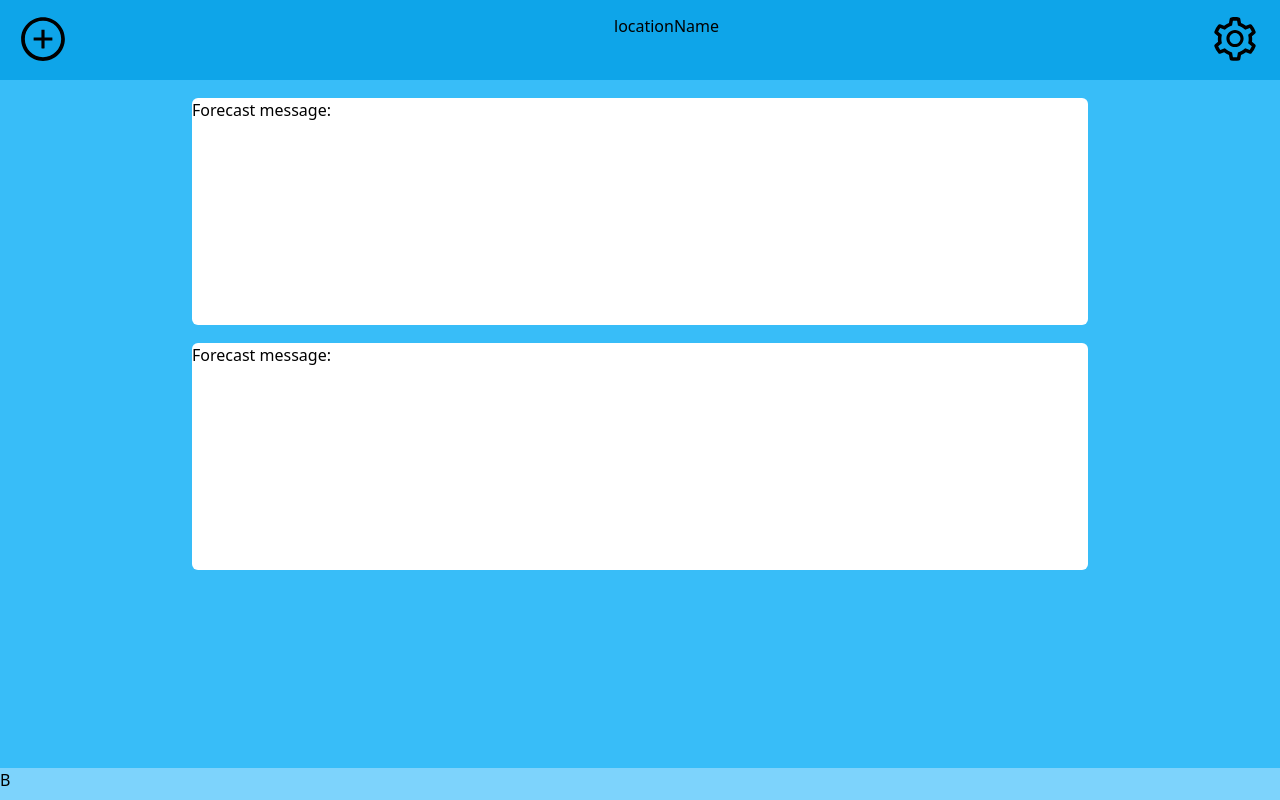
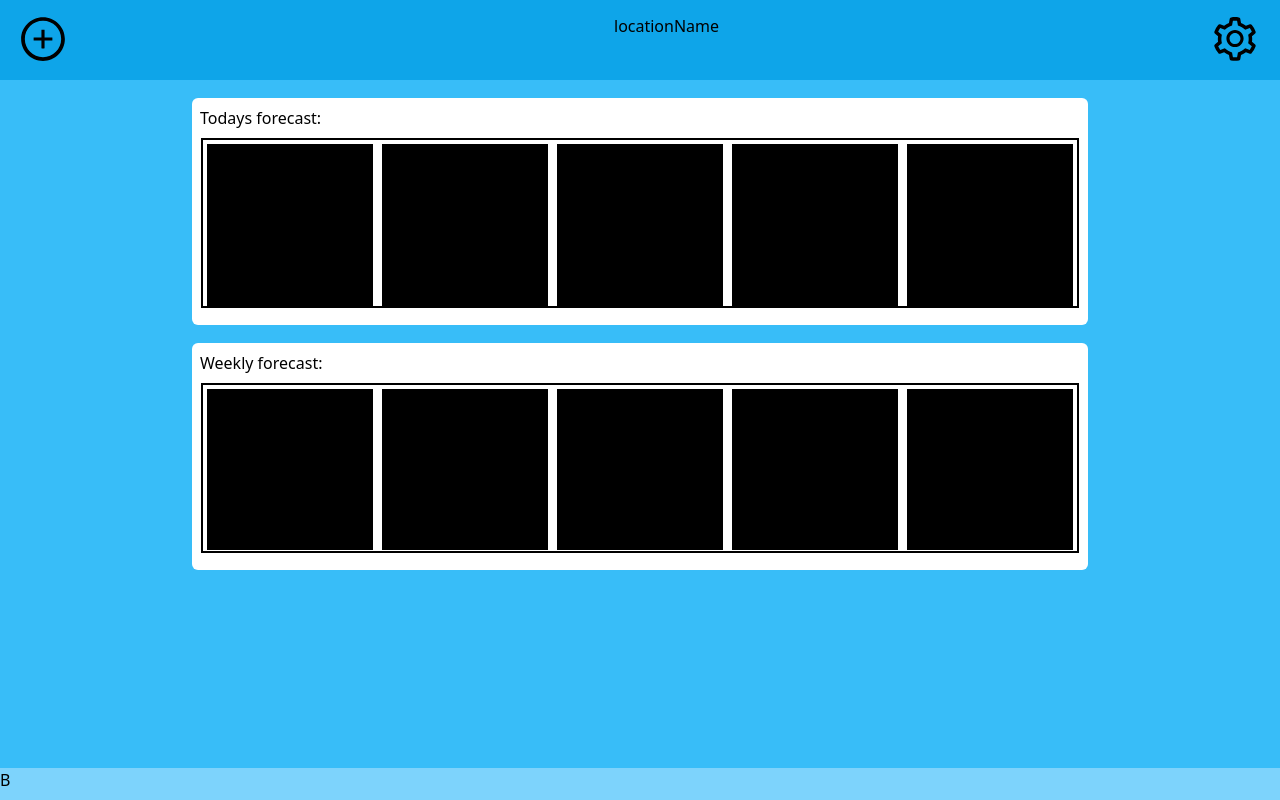
Before and after one commit to AtlantasLTU/weather-app, a Next.js app: page / in a window 1280 px wide. Built offline with nearby package versions, Linux system fonts and the light colour scheme.

Commit message:
9/5/2023 mid-day

```diff
--- a/src/app/forecast.tsx
+++ b/src/app/forecast.tsx
@@ -1,6 +1,16 @@
-const Forecast = () => {
+import ForecastDay from "./forecastDay";
+
+const Forecast = (props: any) => {
     return(
-        <div className="bg-white w-full h-[33%] border-solid rounded-md relative mt-[2%]"><h1>Forecast message:</h1></div>
+        <div className="bg-white w-full h-[33%] border-solid rounded-md relative mt-[2%]"><h1 className="m-2">{props.day} forecast:</h1>
+            <div className="ml-[1%] h-[75%] w-[98%] border-solid border-black border-2 overflow-y-hidden overflow-x-auto flex flex-row">
+                <ForecastDay/>
+                <ForecastDay/>
+                <ForecastDay/>
+                <ForecastDay/>
+                <ForecastDay/>
+            </div>
+        </div>
     );
 }
 
--- /dev/null
+++ b/src/app/forecastDay.tsx
@@ -0,0 +1,8 @@
+const ForecastDay = () => {
+    return(
+        <div className="border-solid border-2 border-black bg-black relative w-[20%] h-[97%] m-[0.5%]">
+        </div>
+    )
+}
+
+export default ForecastDay;
--- a/src/app/main.tsx
+++ b/src/app/main.tsx
@@ -4,8 +4,8 @@ const Main = () =>{
     return(
         <main className="bg-sky-400 w-full h-[86%] absolute top-[10%] flex justify-center">
             <div className="w-[70%] h-full absolute flex flex-col">
-                <Forecast></Forecast>
-                <Forecast></Forecast>
+                <Forecast day="Todays"></Forecast>
+                <Forecast day="Weekly"></Forecast>
             </div>
         </main>
     )
```
